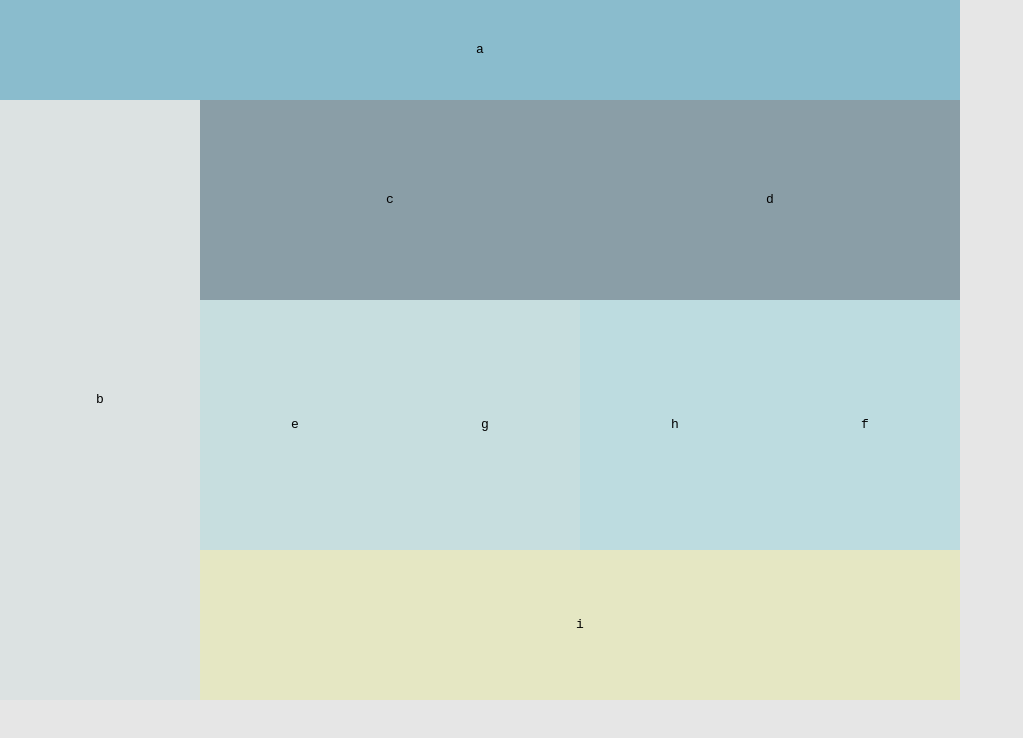
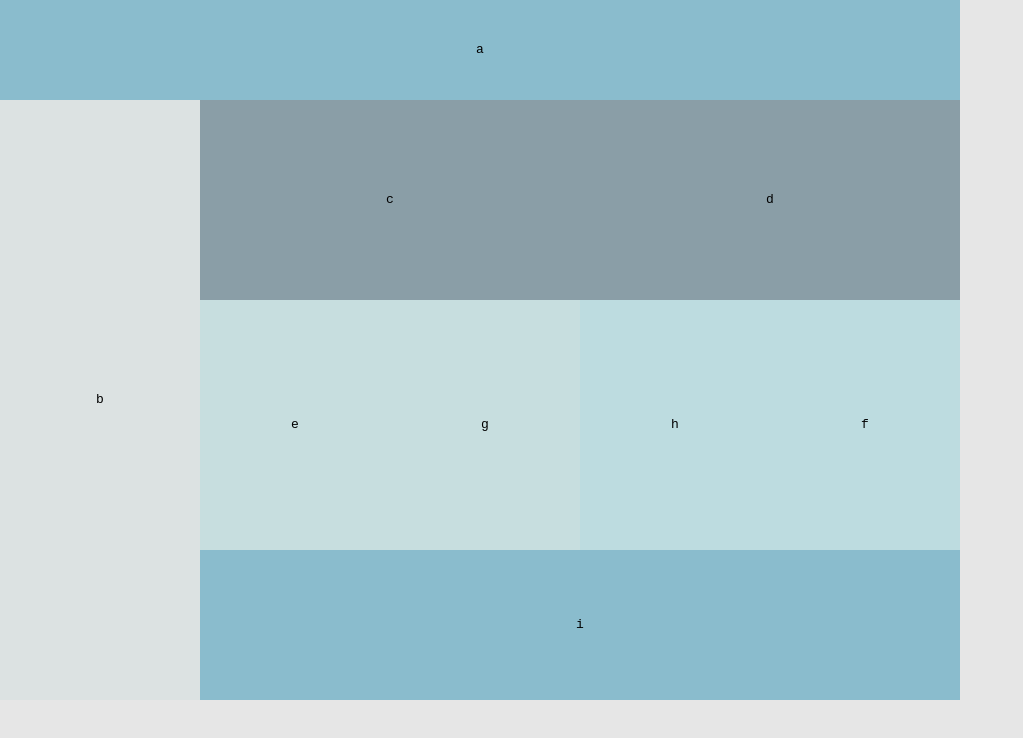
Before and after one commit to Ibrahim-201-301/301-lab-01, a plain HTML site: page index.html in a window 1280 px wide. Shown: the whole page, without its empty margins (0-1023 px from the left). Drawn offline with Linux system fonts and the light colour scheme.

Commit message:
finished color theme for media query

```diff
--- a/css/modules.css
+++ b/css/modules.css
@@ -83,6 +83,7 @@
     #i {
         width: 100%;
         height: 150px;
+        background-color: rgba(0, 126, 167, 0.4);
     }
 
     #i p {
```
